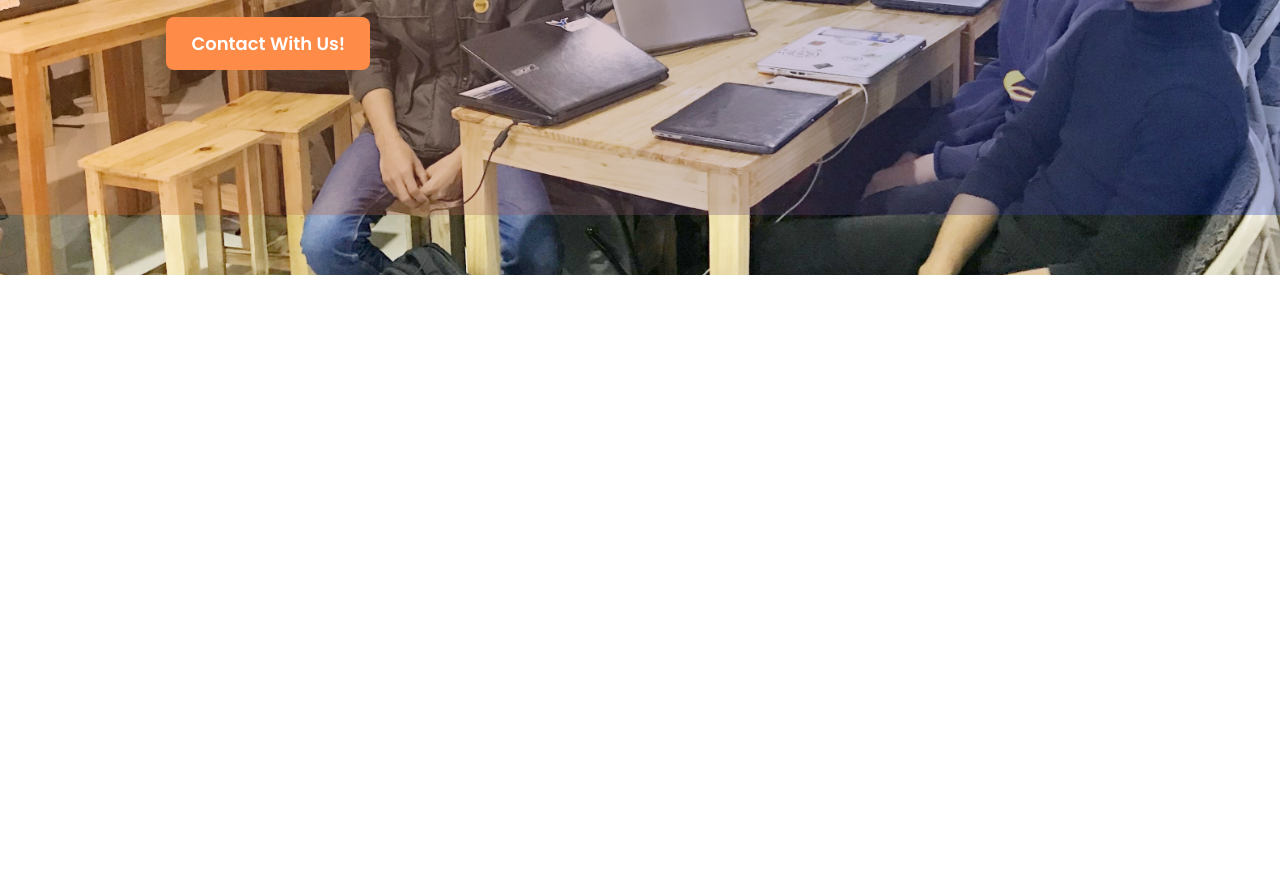
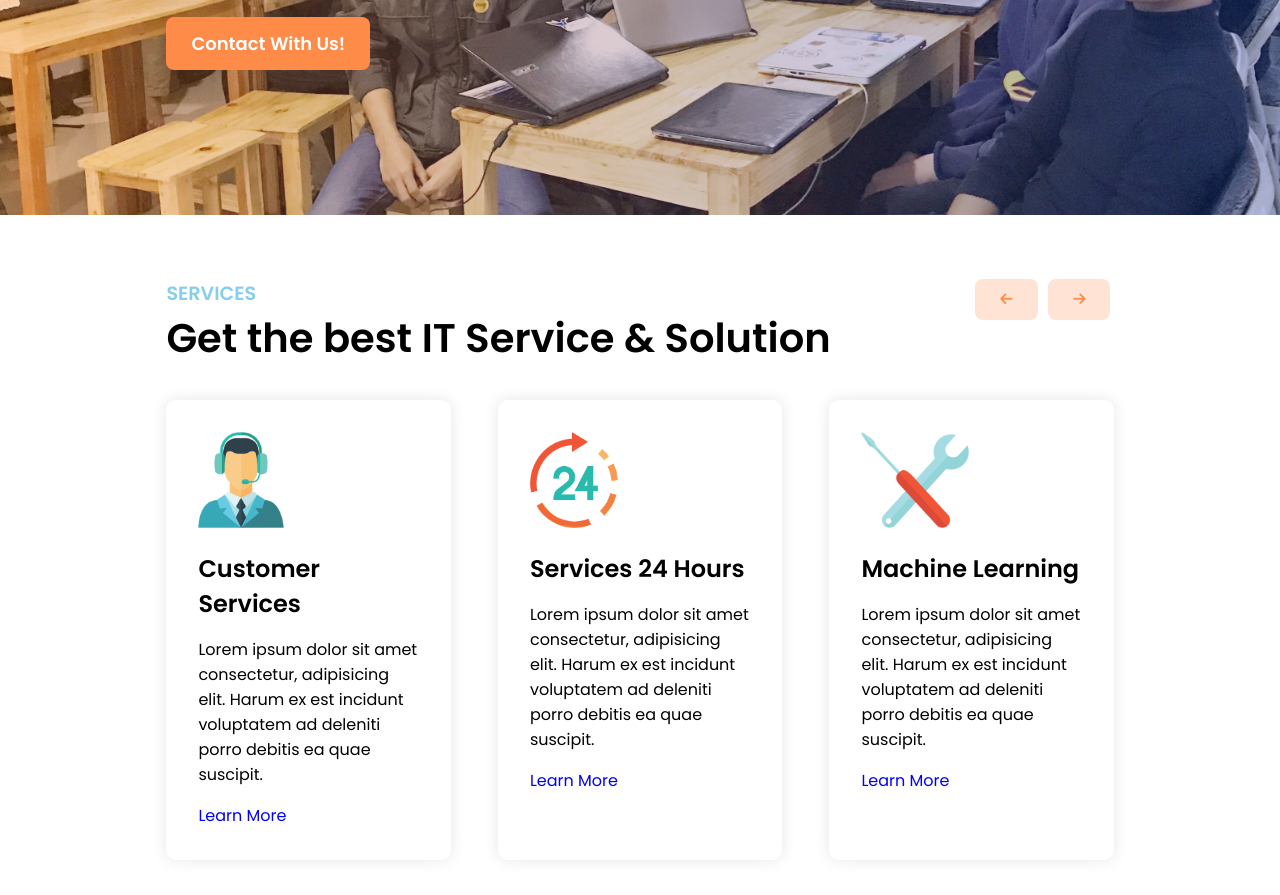
Before and after one commit to falonez/Gits, a plain HTML site: page Test3/index.html in a window 1280 px wide. Shown: the part 525-1420 px from the top of the page. Before the commit the page ends 800 px from the top, so only its background shows below. Drawn offline with Linux system fonts and the light colour scheme.

Commit message:
Services Section

```diff
--- a/Test3/index.html
+++ b/Test3/index.html
@@ -10,6 +10,10 @@
     <link
       href="https://fonts.googleapis.com/css2?family=Poppins:wght@200;300;400;600&display=swap"
       rel="stylesheet"
+    />
+    <link
+      rel="stylesheet"
+      href="https://cdnjs.cloudflare.com/ajax/libs/font-awesome/6.3.0/css/all.min.css"
     />
     <link rel="stylesheet" href="style.css" />
   </head>
@@ -47,5 +51,56 @@
         <button class="cta-btn">Contact With Us!</button>
       </div>
     </div>
+
+    <!-- End Header  -->
+
+    <!-- Service Section -->
+    <div class="services">
+      <div class="services-header">
+        <div class="service-title">
+          <h1>SERVICES</h1>
+          <p>Get the best IT Service & Solution</p>
+        </div>
+        <div class="services-action">
+          <button class="btn-act-services">
+            <i class="fa-solid fa-arrow-left"></i>
+          </button>
+          <button class="btn-act-services">
+            <i class="fa-solid fa-arrow-right"></i>
+          </button>
+        </div>
+      </div>
+
+      <div class="services-card-list">
+        <div class="card">
+          <img src="img/services-1.png" alt="" />
+          <h1 class="title-card">Customer Services</h1>
+          <p class="subtitle-card">
+            Lorem ipsum dolor sit amet consectetur, adipisicing elit. Harum ex
+            est incidunt voluptatem ad deleniti porro debitis ea quae suscipit.
+          </p>
+          <a class="action-card">Learn More</a>
+        </div>
+        <div class="card">
+          <img src="img/services-2.png" alt="" />
+          <h1 class="title-card">Services 24 Hours</h1>
+          <p class="subtitle-card">
+            Lorem ipsum dolor sit amet consectetur, adipisicing elit. Harum ex
+            est incidunt voluptatem ad deleniti porro debitis ea quae suscipit.
+          </p>
+          <a class="action-card">Learn More</a>
+        </div>
+        <div class="card">
+          <img src="img/services-3.png" alt="" />
+          <h1 class="title-card">Machine Learning</h1>
+          <p class="subtitle-card">
+            Lorem ipsum dolor sit amet consectetur, adipisicing elit. Harum ex
+            est incidunt voluptatem ad deleniti porro debitis ea quae suscipit.
+          </p>
+          <a class="action-card">Learn More</a>
+        </div>
+      </div>
+    </div>
+    <!-- End Service Section  -->
   </body>
 </html>
--- a/Test3/style.css
+++ b/Test3/style.css
@@ -11,6 +11,7 @@ body {
   background-image: url("./img/Tim-GITS-Indonesia.jpg");
   background-size: cover;
   background-repeat: no-repeat;
+  background-attachment: fixed;
 }
 
 /* Navbar CSS  */
@@ -100,3 +101,90 @@ body {
 }
 
 /* End Header CSS  */
+
+/* Service Section */
+
+.services {
+  display: flex;
+  flex-direction: column;
+  justify-content: start;
+  background-color: white;
+  padding: 5% 13%;
+  height: 100vh;
+}
+
+.services-header {
+  display: flex;
+  flex-direction: row;
+  justify-content: space-between;
+}
+
+.service-title h1 {
+  color: skyblue;
+  font-size: 1.2rem;
+  font-weight: 600;
+}
+
+.service-title p {
+  font-size: 2.5rem;
+  color: #000;
+  font-weight: 600;
+}
+
+.services-card-list {
+  display: flex;
+  flex-direction: row;
+  justify-content: space-between;
+  flex-wrap: wrap;
+}
+
+.card {
+  width: 30%;
+  height: auto;
+  background-color: white;
+  padding: 2rem;
+  margin: 2rem 0;
+  border: none;
+  border-radius: 10px;
+  box-shadow: 0 0 15px rgba(0, 0, 0, 0.1);
+}
+
+.card img {
+  height: 6rem;
+  margin-bottom: 1rem;
+}
+
+.card h1 {
+  font-size: 1.5rem;
+  color: #000;
+  font-weight: 600;
+  margin-bottom: 1rem;
+}
+
+.card p {
+  font-size: 1rem;
+  color: #000;
+  font-weight: 400;
+  margin-bottom: 1rem;
+}
+
+.card .action-card {
+  font-size: 1rem;
+  color: blue;
+  font-weight: 400;
+  margin-bottom: 1rem;
+  cursor: pointer;
+}
+
+.btn-act-services {
+  background: #ffe4d5;
+  color: #ff8b49;
+  font-size: 14px;
+  font-weight: 700;
+  border-radius: 8px;
+  padding: 10px 25px;
+  border: none;
+  margin: 0 0.2rem;
+  cursor: pointer;
+}
+/* End Service Section */
```
